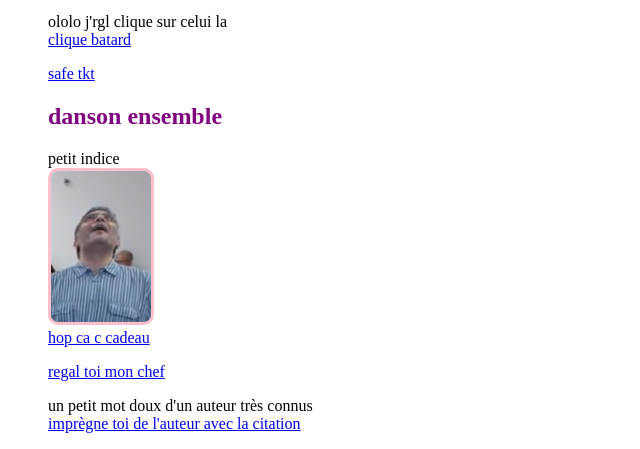
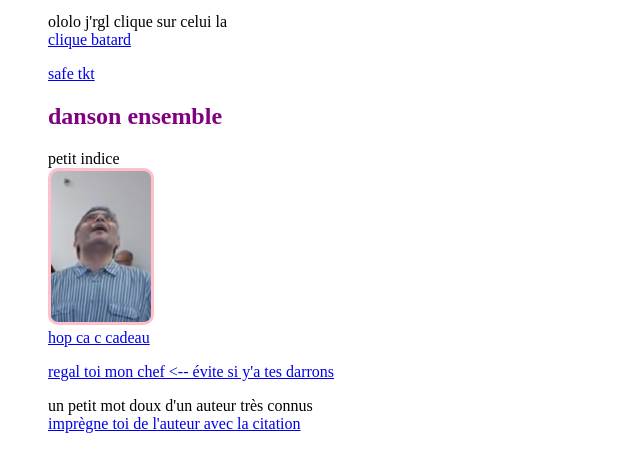
Before and after one commit to robinohsrkjgtn/tkt-tu-vas-comprendre, a plain HTML site: page index.html in a window 1280 px wide. Shown: the part 1706-2155 px from the top of the page, without its empty margins (0-640 px from the left). Drawn offline with Linux system fonts and the light colour scheme.

Commit message:
Update index.html

```diff
--- a/index.html
+++ b/index.html
@@ -60,6 +60,6 @@ Je bois le feu et pas de l’eau, je suis un démon et pas un ange <br/></p>
 petit indice <br/>
 <img src= "babo.jpg" class=image-3 /><br/>
 <a href="https://youtu.be/8S_jL0XEMvE?si=vvwKbZNp32Cb4xtA">hop ca c cadeau</a></p>
-<p><a href="https://pornhub.fr">regal toi mon chef</a></p>
+<p><a href="https://pornhub.fr">regal toi mon chef <-- évite si y'a tes darrons</a></p>
 <p>un petit mot doux d'un auteur très connus<br/>
 <a href="https://i.etsystatic.com/26931066/c/2268/2268/0/0/il/92f06c/3016044841/il_300x300.3016044841_67tk.jpg">imprègne toi de l'auteur avec la citation</a>
```
